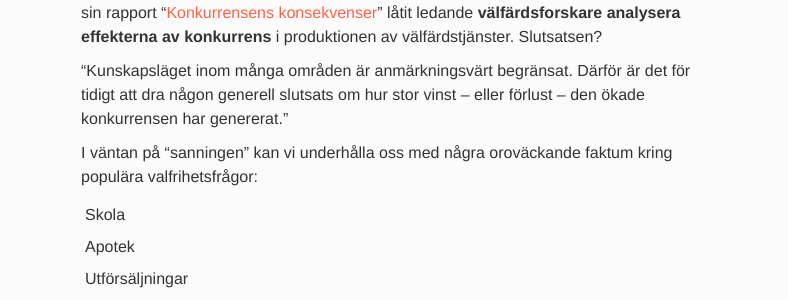
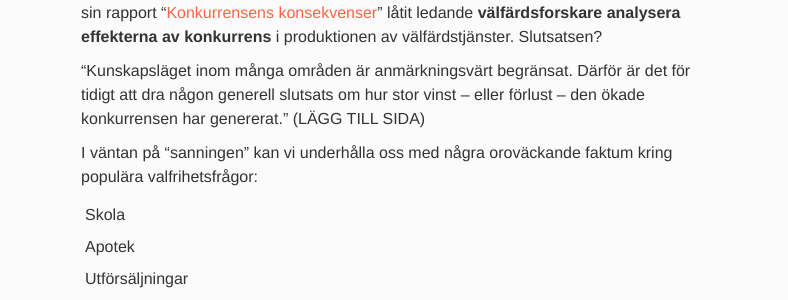
Before and after one commit to frigolitvarulv/faktiskt.github.io, a Jekyll site: the page built from ekonomi/valfrihet-gynnar-alla.md, in a window 1280 px wide. Shown: the part 224-524 px from the top of the page, without its empty margins (254-1042 px from the left). Built offline with Jekyll 4.4.1, drawn with Linux system fonts in a browser that asks for light colours; nearby versions of some CDN libraries; Markdown is read by kramdown in place of the engine named in the settings.

Commit message:
Updated valfrihet-gynnar-alla.md

```diff
--- a/ekonomi/valfrihet-gynnar-alla.md
+++ b/ekonomi/valfrihet-gynnar-alla.md
@@ -12,6 +12,6 @@ Kanske... Kanske inte... **Kanske!** Grejen är just den: forskarna har själva
 
 SNS (Studieförbundet Näringsliv och Samhälle - en oberoende ideell förening) har i sin rapport "[Konkurrensens konsekvenser](http://www.sns.se/sites/default/files/konkurrensens_konsekvenser_pod_2.pdf)" låtit ledande **välfärdsforskare analysera effekterna av konkurrens** i produktionen av välfärdstjänster. Slutsatsen?
 
-"Kunskapsläget inom många områden är anmärkningsvärt begränsat. Därför är det för tidigt att dra någon generell slutsats om hur stor vinst – eller förlust – den ökade konkurrensen har genererat."
+"Kunskapsläget inom många områden är anmärkningsvärt begränsat. Därför är det för tidigt att dra någon generell slutsats om hur stor vinst – eller förlust – den ökade konkurrensen har genererat." (LÄGG TILL SIDA)
 
 I väntan på "sanningen" kan vi underhålla oss med några oroväckande faktum kring populära valfrihetsfrågor:
```
